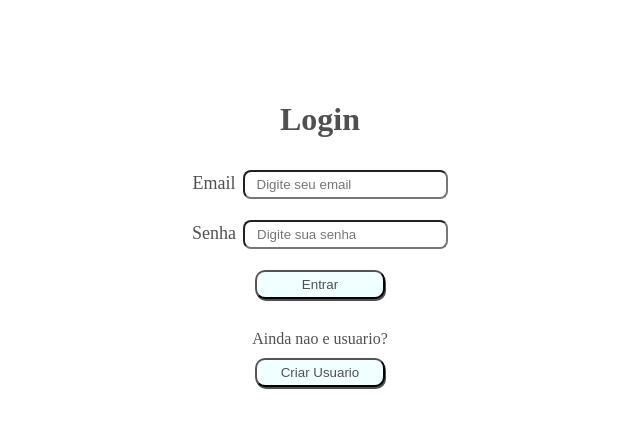
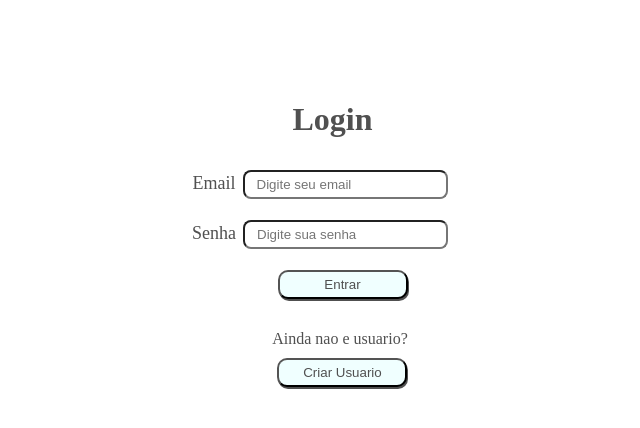
Before and after one commit to Henrique-M01/frontVollSollutions, a React (Create React App) app: page / in a window 1280 px wide. Shown: the top 428 px of the page, without its empty margins (320-960 px from the left). Built offline with nearby package versions, Linux system fonts and the light colour scheme.

Commit message:
refactor: change margin to center buttons

```diff
--- a/src/style/Login.css
+++ b/src/style/Login.css
@@ -8,6 +8,7 @@
 .title {
   font-size: xx-large;
   color: rgb(80, 80, 80);
+  margin-left: 25px;
 }
 
 .error-login {
@@ -26,6 +27,7 @@
 
 .new-user > span {
   margin-bottom: 10px;
+  margin-left: 40px;
 }
 
 form {
@@ -44,6 +46,7 @@ button {
   color: rgb(80, 80, 80);
   background-color: azure;
   box-shadow: 1px 2px rgb(80, 80, 80);
+  margin-left: 45px;
 }
 
 button:hover {
```
Also changed, not shown: src/style/CreateOrUpdate.css (added).
